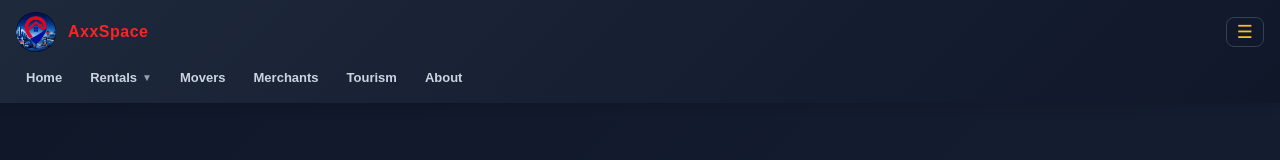
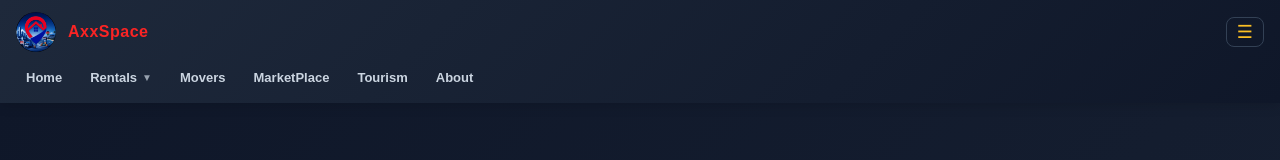
Before and after one commit to richard254120/axx-spaces-frontend, a React (Vite) app: page /terms in a window 1280 px wide. Shown: the top 160 px of the page. Built offline with nearby package versions, Linux system fonts and the light colour scheme.

Commit message:
Updated project

```diff
--- a/src/components/Navbar.jsx
+++ b/src/components/Navbar.jsx
@@ -261,7 +261,7 @@ export default function Navbar() {
           Movers
         </Link>
         <Link to="/materials" style={styles.navLink} onClick={() => setMenuOpen(false)}>
-          Merchants
+          MarketPlace
         </Link>
         <Link to="/tourism" style={styles.navLink} onClick={() => setMenuOpen(false)}>
           Tourism
```
